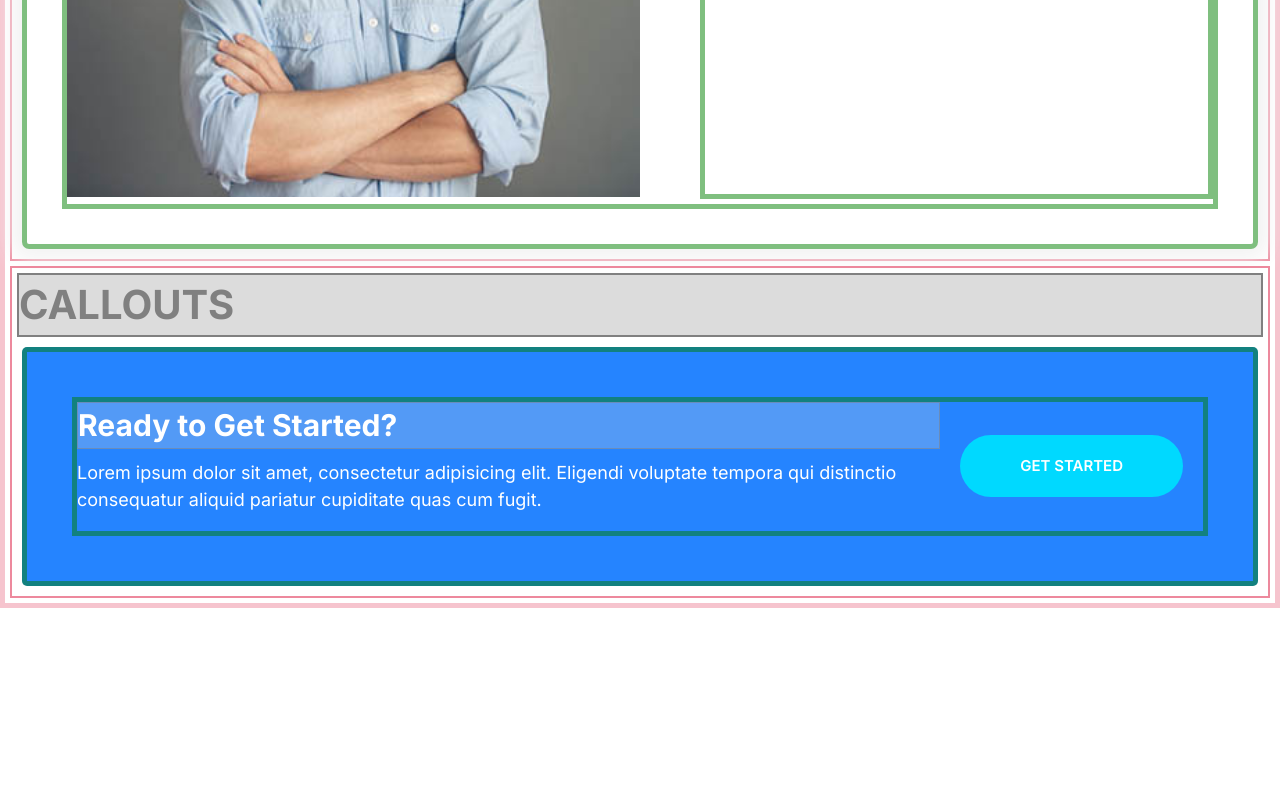
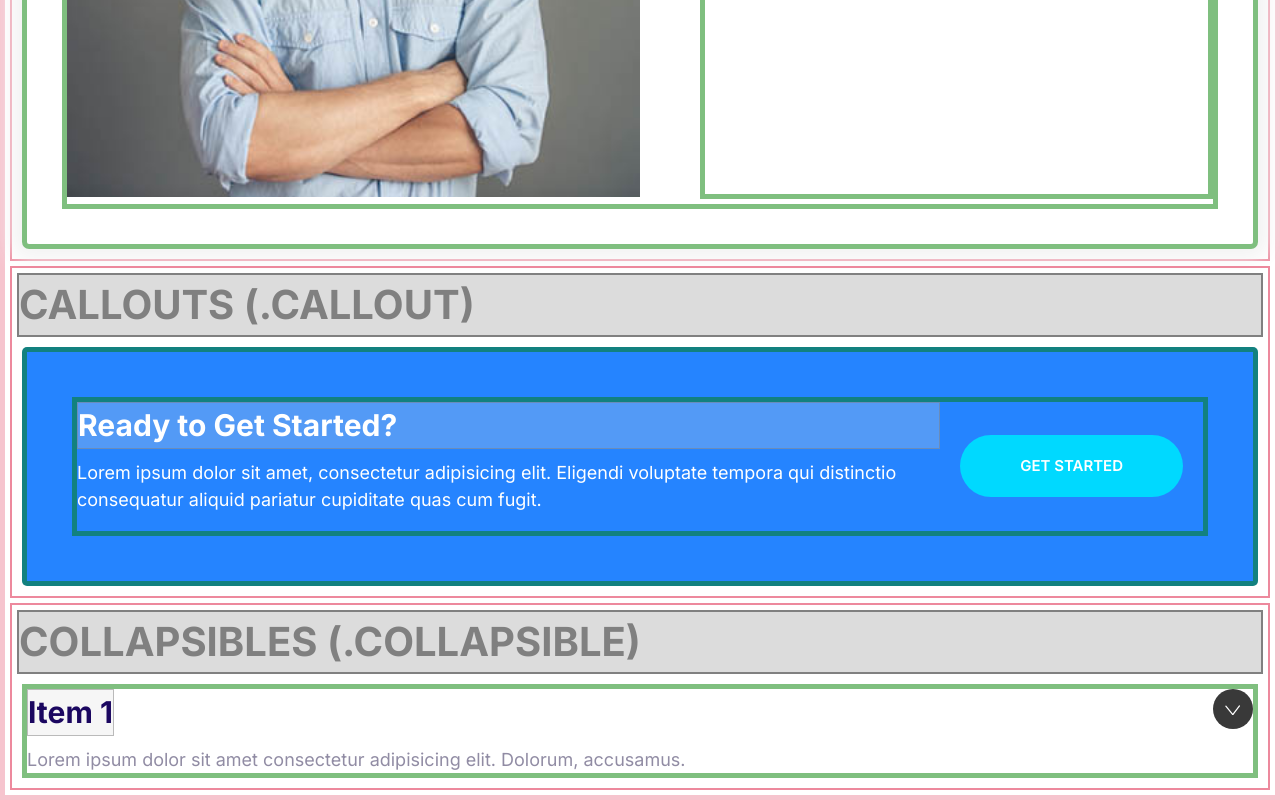
Before and after one commit to pavelklos/moshify, a plain HTML site: page test.html in a window 1280 px wide. Shown: the part 6180-6980 px from the top of the page. Before the commit the page ends 6788 px from the top, so only its background shows below. Drawn offline with Linux system fonts and the light colour scheme.

Commit message:
Collapsibles

```diff
--- a/css/styles.css
+++ b/css/styles.css
@@ -579,3 +579,37 @@ a {
     margin: 0 2rem;
   }
 }
+
+/* Collapsibles ***************************************************************/
+
+.collapsible__header {
+  display: flex;
+  justify-content: space-between;
+}
+
+.collapsible__heading {
+  margin-top: 0;
+  font-size: 3rem;
+}
+
+.collapsible__chevron {
+  transform: rotate(-90deg);
+  transition: transform 0.3s;
+  cursor: pointer; /* ADDED */
+}
+
+.collapsible__content {
+  max-height: 0;
+  overflow: hidden;
+  opacity: 0;
+  transition: all 0.3s;
+}
+
+.collapsible--expanded .collapsible__chevron {
+  transform: rotate(0);
+}
+
+.collapsible--expanded .collapsible__content {
+  max-height: 100vh;
+  opacity: 1;
+}
--- a/css/test.css
+++ b/css/test.css
@@ -106,6 +106,8 @@ h6 {
 
 /* Callouts *******************************************************************/
 
+/* Collapsibles ***************************************************************/
+
 .list,
 .card,
 .plan,
@@ -113,7 +115,8 @@ h6 {
 .quote,
 .grid,
 .testimonial,
-.callout {
+.callout,
+.collapsible {
   margin: 0.5rem;
   /* border: 5px solid rgba(220, 20, 60, 0.5); */
   border: 5px solid rgba(0, 128, 0, 0.5);
--- /dev/null
+++ b/js/main.js
@@ -0,0 +1,6 @@
+const collapsibles = document.querySelectorAll(".collapsible");
+collapsibles.forEach((item) =>
+  item.addEventListener("click", function () {
+    this.classList.toggle("collapsible--expanded");
+  })
+);
--- a/test.html
+++ b/test.html
@@ -381,7 +381,7 @@
 
     <!-- Callouts -->
     <section>
-      <h2>Callouts</h2>
+      <h2>Callouts (.callout)</h2>
       <div>
         <div class="callout callout--primary">
           <div class="grid grid--1x2">
@@ -400,5 +400,27 @@
         </div>
       </div>
     </section>
+
+    <!-- Collapsibles -->
+    <section>
+      <h2>Collapsibles (.collapsible)</h2>
+      <div>
+        <div class="collapsible collapsible--expanded">
+          <header class="collapsible__header">
+            <h2 class="collapsible__heading">Item 1</h2>
+            <svg class="icon icon--white collapsible__chevron">
+              <use xlink:href="images/sprite.svg#chevron"></use>
+            </svg>
+          </header>
+          <div class="collapsible__content">
+            Lorem ipsum dolor sit amet consectetur adipisicing elit. Dolorum,
+            accusamus.
+          </div>
+        </div>
+      </div>
+    </section>
+
+    <!-- JavaScript -->
+    <script src="js/main.js"></script>
   </body>
 </html>
```
Also changed, not shown: components/collapsibles.html (added, +11 -0 lines), index.html (+18 -0 lines).
